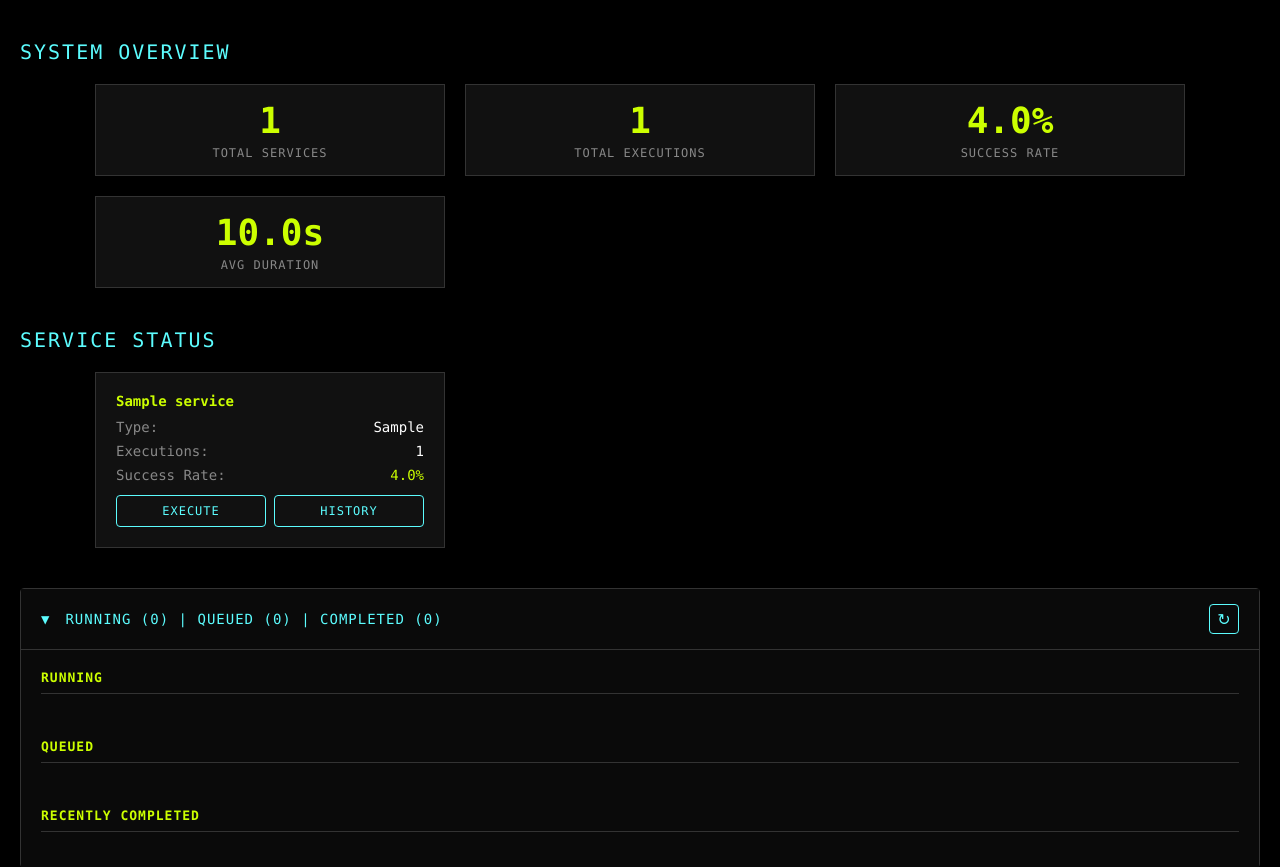
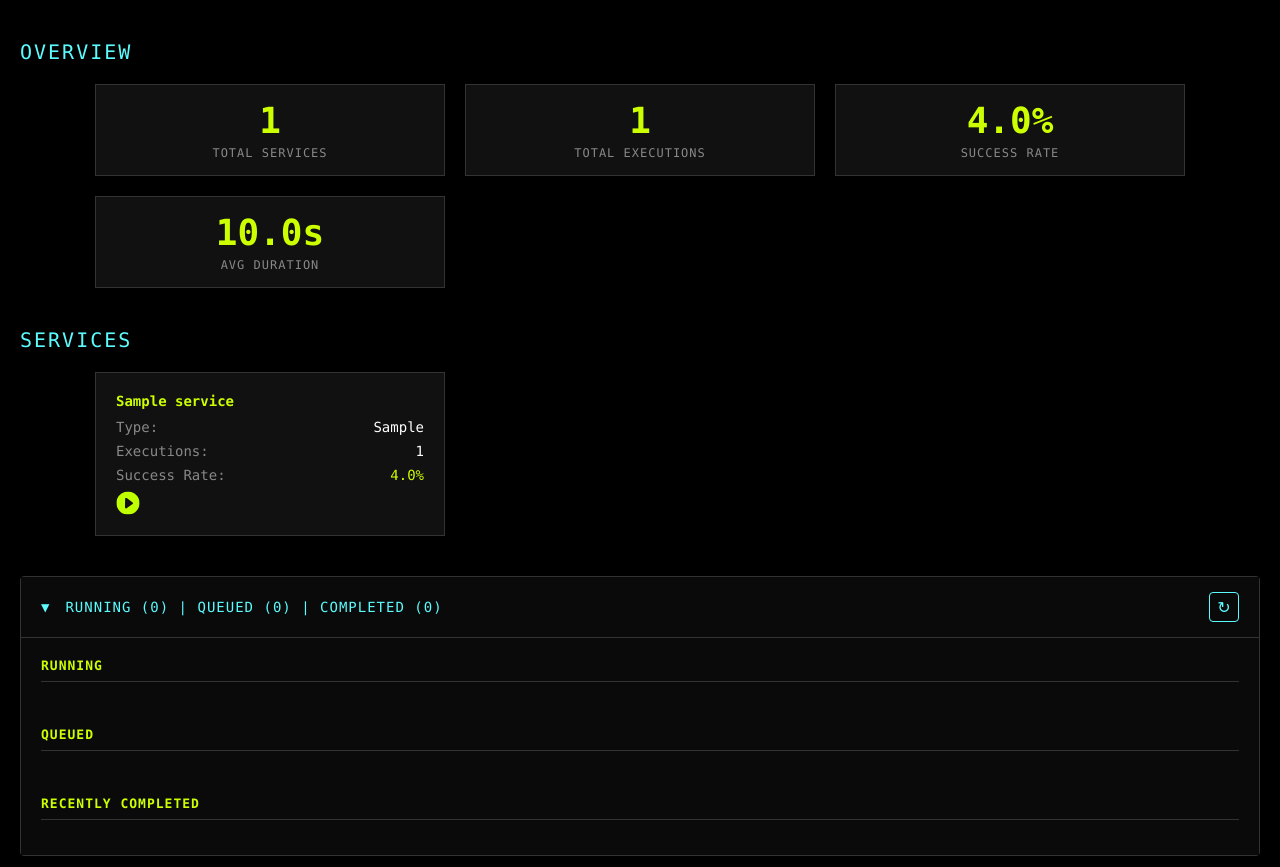
Before and after one commit to wcollins/torero-container, a Django app: template opt/torero-ui/torero_ui/templates/dashboard/index.html in a window 1280 px wide. Shown: the part 81-948 px from the top of the page. Run offline with Django 5.2, Linux system fonts and the light colour scheme; the template is opened without the code that fills it: most values are stand-ins (such as "Sample title", 1, 10 or a date in 2020).

Commit message:
Cleanup index.html

```diff
--- a/opt/torero-ui/torero_ui/templates/dashboard/index.html
+++ b/opt/torero-ui/torero_ui/templates/dashboard/index.html
@@ -4,7 +4,7 @@
 {% block content %}
 <!-- summary statistics -->
 <div class="section">
-    <div class="section-title">System Overview</div>
+    <div class="section-title">Overview</div>
     <div class="summary-stats" id="summary-stats">
         <div class="stat-card">
             <div class="stat-value" id="total-services">{{ stats.total_services }}</div>
@@ -33,7 +33,7 @@
 
 <!-- service status grid -->
 <div class="section">
-    <div class="section-title">Service Status</div>
+    <div class="section-title">Services</div>
     <div class="status-grid" id="service-status">
         {% for service in services %}
         <div class="status-card" data-service="{{ service.name }}">
@@ -59,35 +59,12 @@
                 <span class="status-label">Success Rate:</span>
                 <span class="status-success">{{ service.success_rate|floatformat:1 }}%</span>
             </div>
-            <div class="service-actions">
-                {% if service.service_type == "opentofu-plan" %}
-                <div class="execute-dropdown">
-                    <button class="execute-btn dropdown-toggle" onclick="toggleExecuteDropdown(this)">
-                        <span class="btn-text">Execute</span>
-                        <span class="btn-spinner" style="display: none;">
-                            <span class="spinner"></span> Executing...
-                        </span>
-                        <span class="dropdown-arrow">▼</span>
-                    </button>
-                    <div class="dropdown-menu">
-                        <button class="dropdown-item" onclick="executeOpenTofu('{{ service.name }}', 'apply', this)">
-                            Apply
-                        </button>
-                        <button class="dropdown-item destroy-option" onclick="executeOpenTofu('{{ service.name }}', 'destroy', this)">
-                            Destroy
-                        </button>
-                    </div>
-                </div>
-                {% else %}
-                <button class="execute-btn" onclick="executeService('{{ service.name }}', this)">
-                    <span class="btn-text">Execute</span>
+            <div class="execute-container">
+                <button class="execute-btn execute-icon-btn" onclick="showInputForm('{{ service.name }}', '{{ service.service_type }}')" title="Execute Service">
+                    <img src="{% static 'img/execute.svg' %}" alt="Execute" class="execute-icon">
                     <span class="btn-spinner" style="display: none;">
-                        <span class="spinner"></span> Executing...
+                        <span class="spinner"></span>
                     </span>
-                </button>
-                {% endif %}
-                <button class="history-btn" onclick="showServiceHistory('{{ service.name }}')">
-                    History
                 </button>
             </div>
         </div>
```
